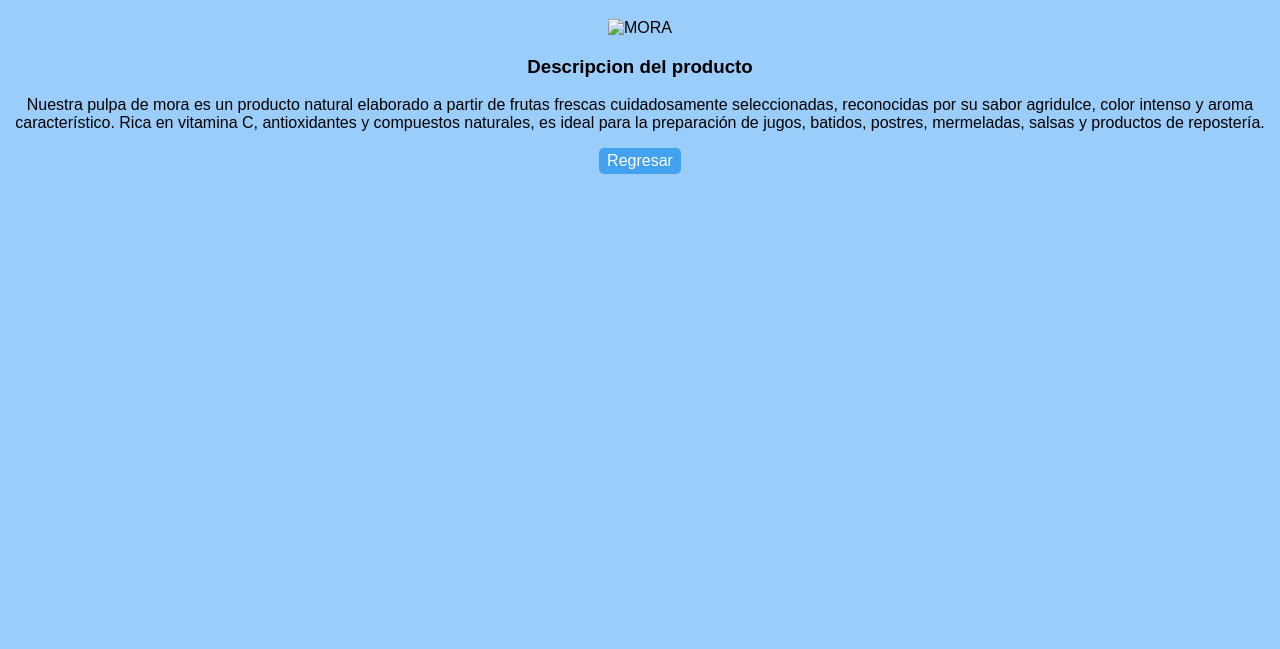
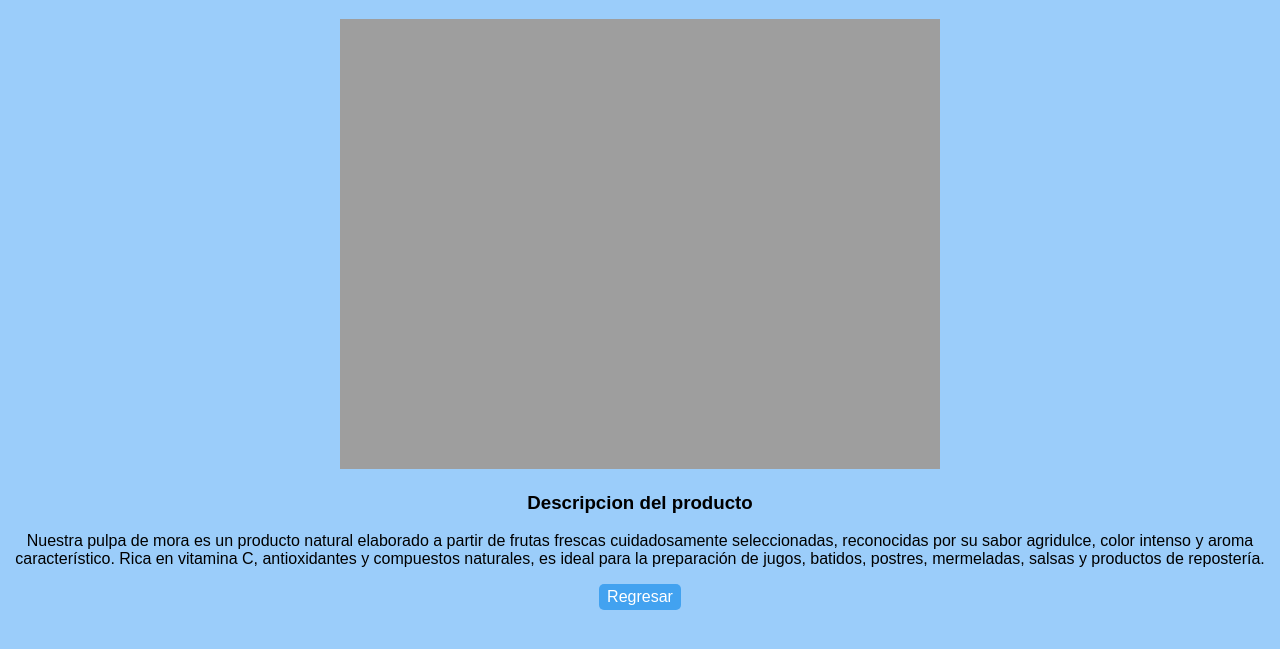
Before and after one commit to sr153205-art/ACTIVIDADES-ADSO-44-, a plain HTML site: page MORA.html in a window 1280 px wide. Shown: the part 61-710 px from the top of the page. Drawn offline with Linux system fonts and the light colour scheme; the site is published under a folder, as on GitHub Pages, so addresses that start at the root find nothing.

Commit message:
Corregir nombres definitivos act4.html y act4.css

```diff
--- a/MORA.html
+++ b/MORA.html
@@ -12,7 +12,7 @@
 <body>
 
     <h1>MORA</h1>
-    <img src="/img-acti6/mora.png" alt="MORA" width="600">
+    <img src="img-acti6/mora.png" alt="MORA" width="600">
     <h3>Descripcion del producto</h3>
     <P>Nuestra pulpa de mora es un producto natural elaborado a partir de frutas frescas
          cuidadosamente seleccionadas, reconocidas por su sabor agridulce, color intenso
```
Also changed, not shown: act4.html (renamed from acti4.html, +1 -1 lines), act4.css (renamed from acti4.css).
